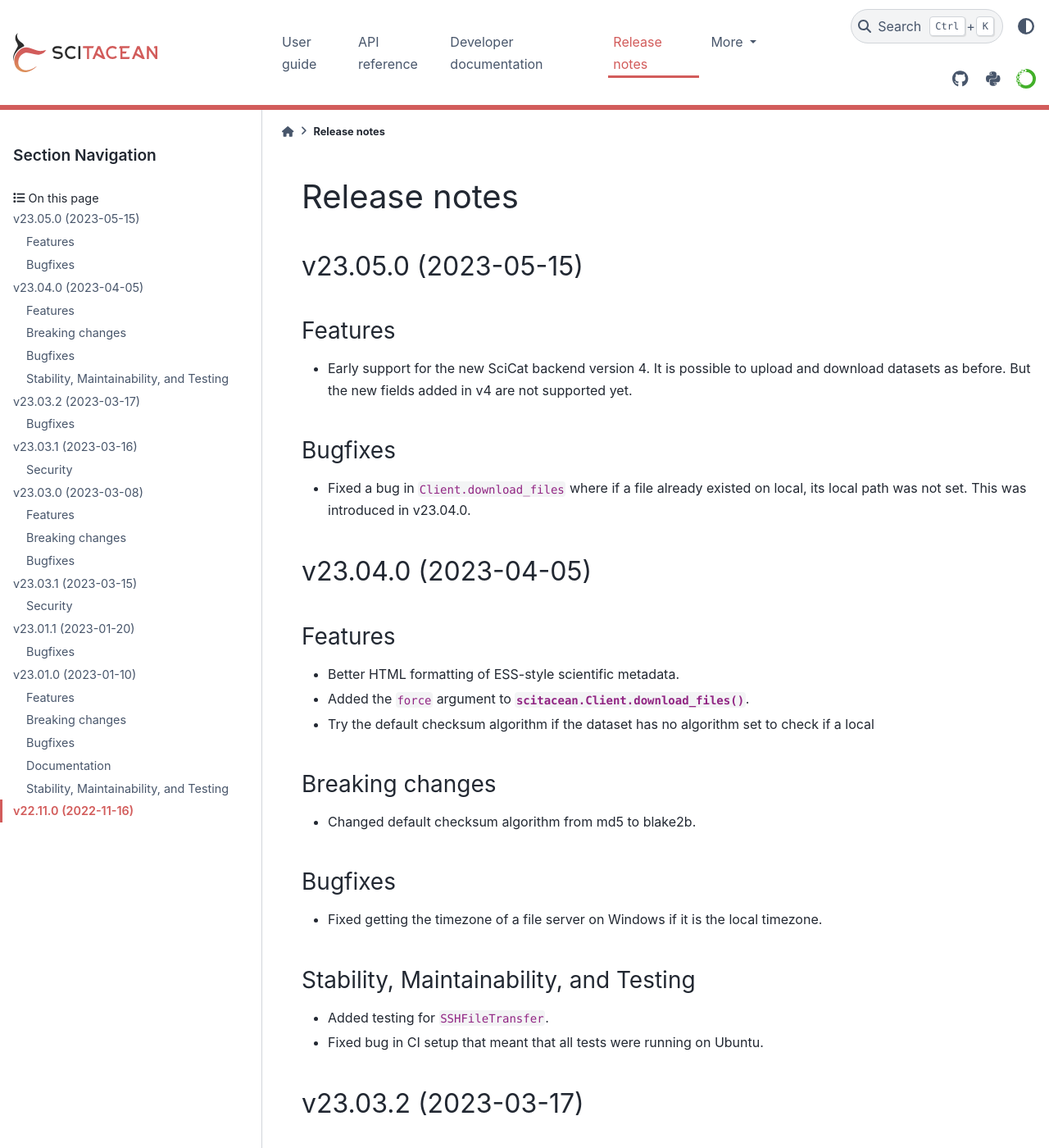
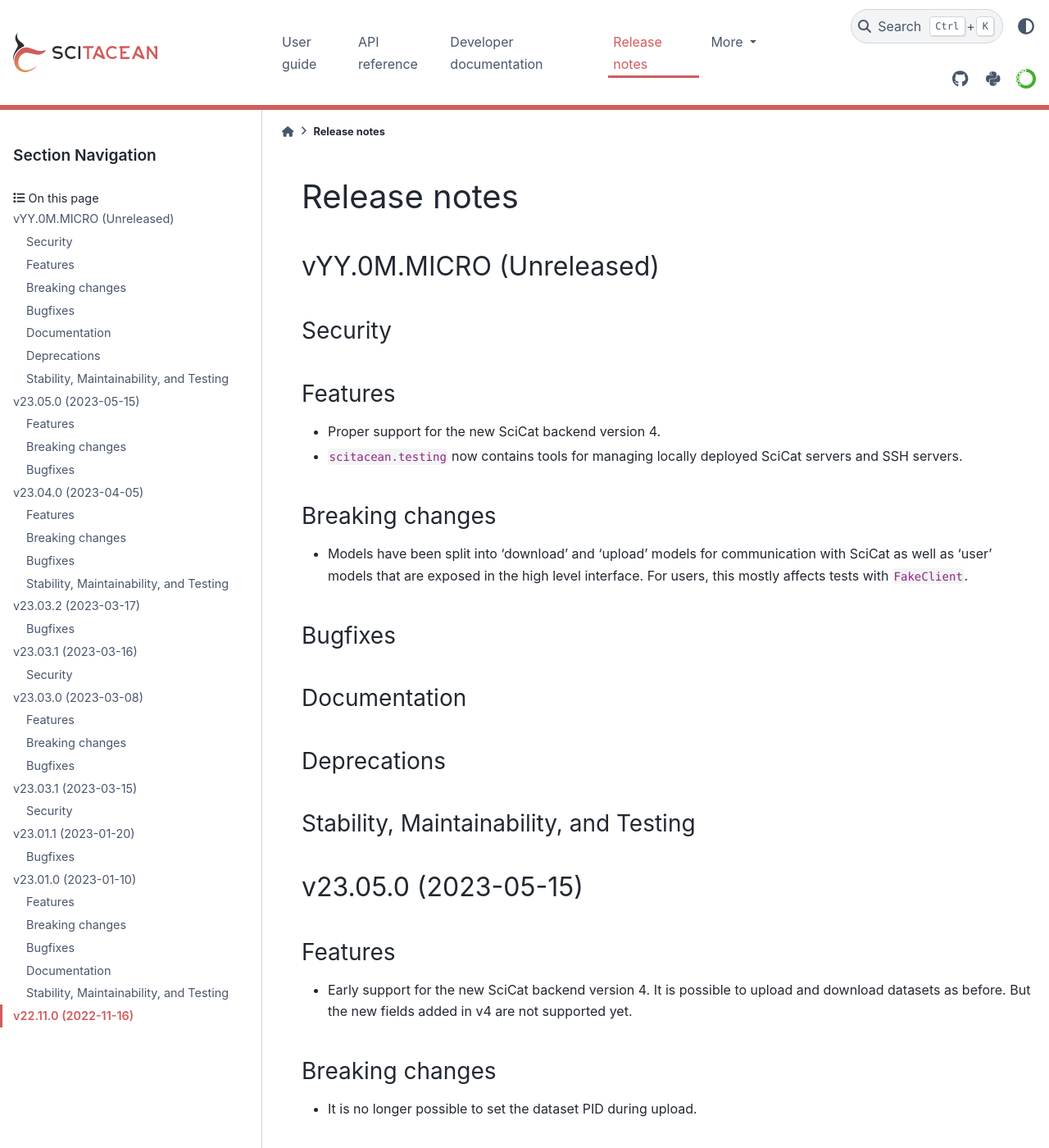
Before and after one commit to SciCatProject/scitacean, a Sphinx documentation site: the page built from docs/release-notes.rst, in a window 1280 px wide and 1400 px high. Shown: the whole window at 82% size. Built offline with Sphinx 7.4.7 and the PyData theme 0.15.4, drawn with Linux system fonts in a browser that asks for light colours; the version number could not be read and is left out.

Commit message:
Add release notes

```diff
--- a/docs/release-notes.rst
+++ b/docs/release-notes.rst
@@ -32,6 +32,36 @@ Release notes
    Stability, Maintainability, and Testing
    ~~~~~~~~~~~~~~~~~~~~~~~~~~~~~~~~~~~~~~~
 
+vYY.0M.MICRO (Unreleased)
+-------------------------
+
+Security
+~~~~~~~~
+
+Features
+~~~~~~~~
+
+* Proper support for the new SciCat backend version 4.
+* ``scitacean.testing`` now contains tools for managing locally deployed SciCat servers and SSH servers.
+
+Breaking changes
+~~~~~~~~~~~~~~~~
+
+* Models have been split into 'download' and 'upload' models for communication with SciCat as well as 'user' models that are exposed in the high level interface.
+  For users, this mostly affects tests with ``FakeClient``.
+
+Bugfixes
+~~~~~~~~
+
+Documentation
+~~~~~~~~~~~~~
+
+Deprecations
+~~~~~~~~~~~~
+
+Stability, Maintainability, and Testing
+~~~~~~~~~~~~~~~~~~~~~~~~~~~~~~~~~~~~~~~
+
 v23.05.0 (2023-05-15)
 ---------------------
 
@@ -41,6 +71,11 @@ Features
 * Early support for the new SciCat backend version 4.
   It is possible to upload and download datasets as before.
   But the new fields added in v4 are not supported yet.
+
+Breaking changes
+~~~~~~~~~~~~~~~~
+
+* It is no longer possible to set the dataset PID during upload.
 
 Bugfixes
 ~~~~~~~~
```
